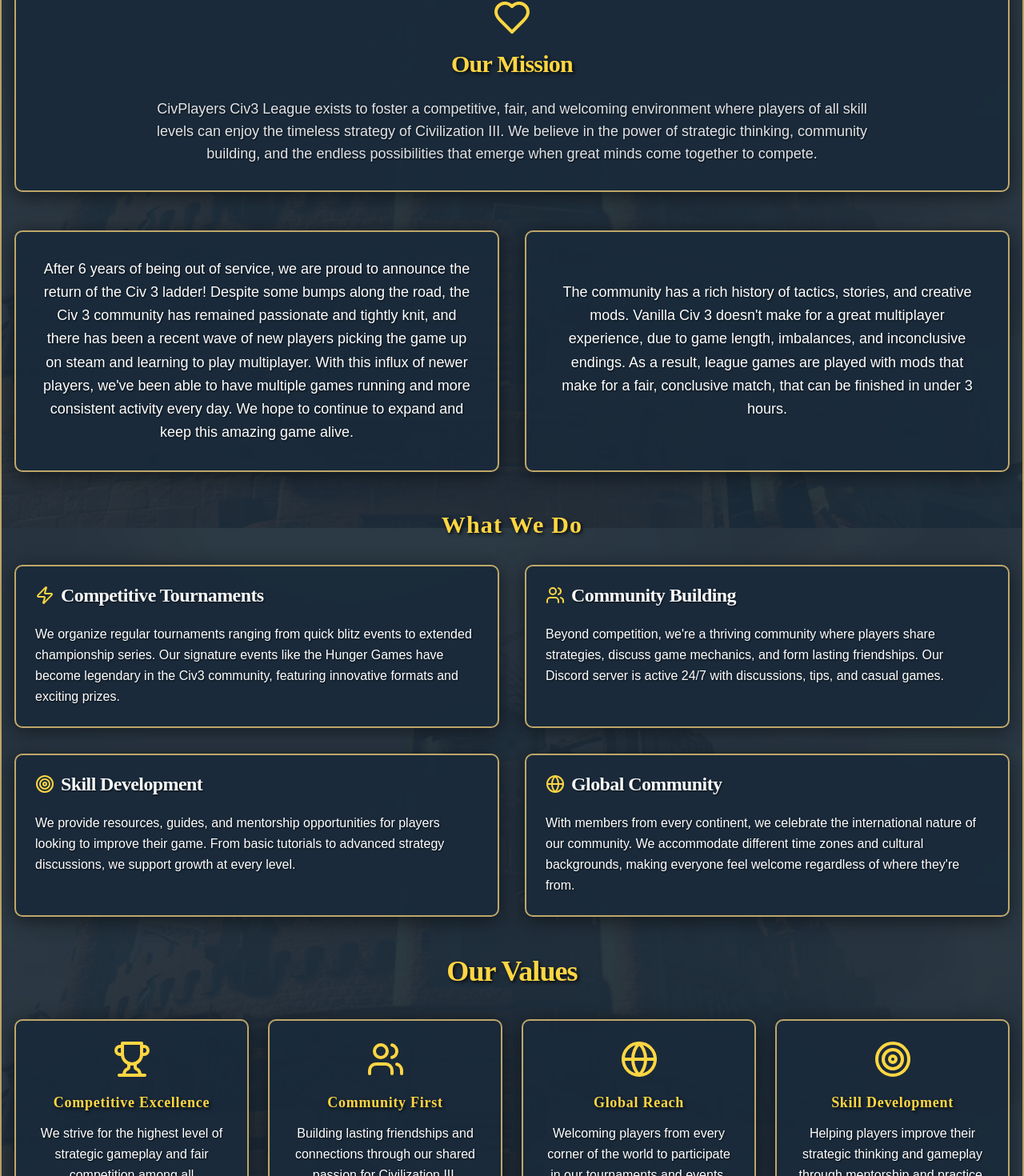
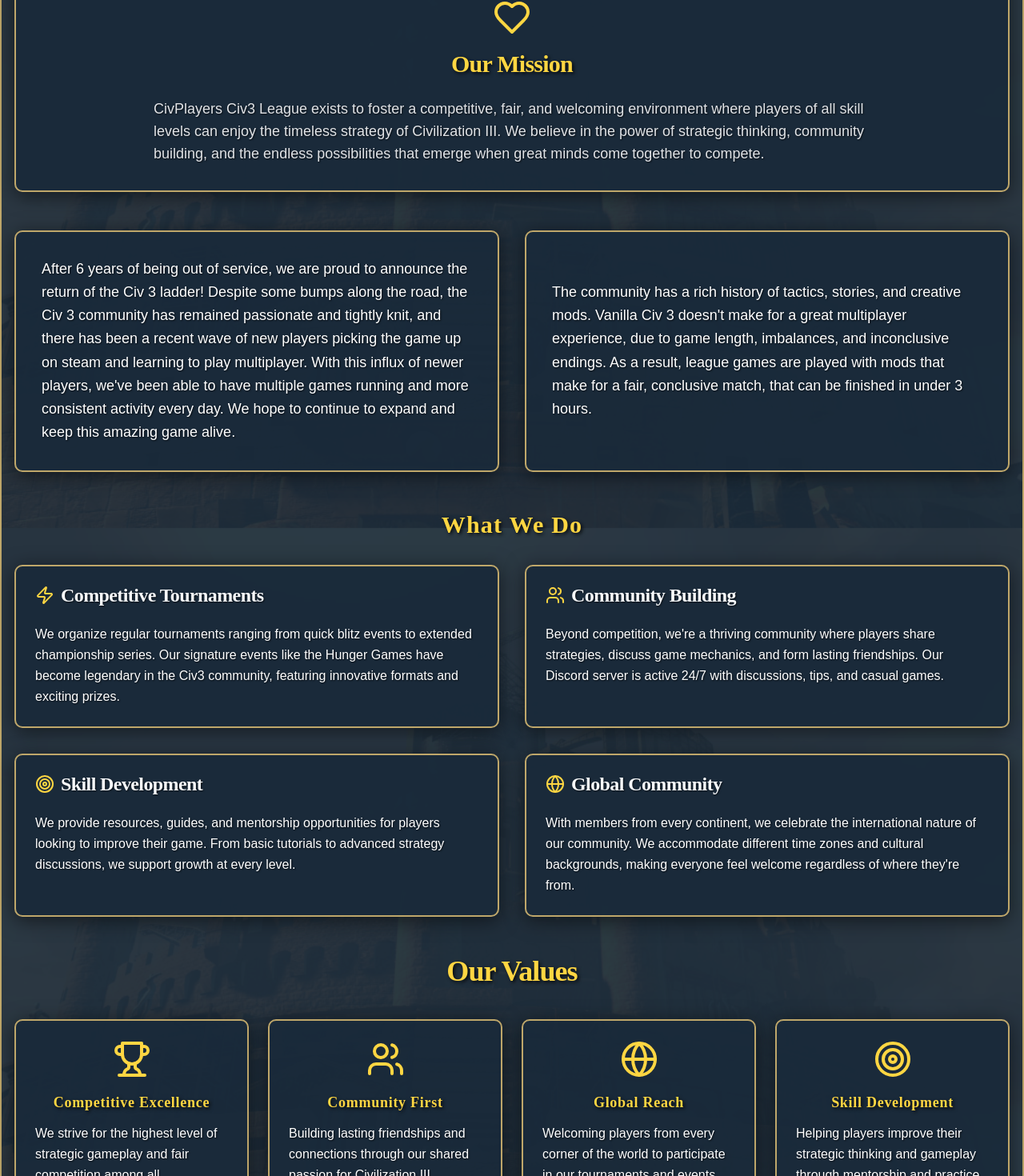
Before and after one commit to VladPocris/CivPlayers-Civ3-League, a React (Vite) app: page /CivPlayers-Civ3-League/about in a window 1280 px wide. Shown: the part 300-1770 px from the top of the page at 80% size. Built offline with nearby package versions, Linux system fonts and the light colour scheme; a web font is replaced by a local one.

Commit message:
About page left alligned

```diff
--- a/src/pages/About.tsx
+++ b/src/pages/About.tsx
@@ -40,7 +40,7 @@ const About = () => {
             About the League
           </h1>
           <div className="max-w-4xl mx-auto mb-12">
-            <p className="text-xl leading-relaxed mb-8 tracking-wide" style={{ color: '#fff' }}>
+            <p className="text-center text-xl leading-relaxed mb-8 tracking-wide" style={{ color: '#fff' }}>
               Welcome to the revived Civ 3 League - where strategy and community meet.
             </p>
           </div>
@@ -51,7 +51,7 @@ const About = () => {
           <CardContent className="p-8 text-center">
             <Heart className="w-12 h-12 text-primary mx-auto mb-4" />
             <h2 className="text-3xl font-bold text-primary mb-6 tracking-tight">Our Mission</h2>
-            <p className="text-base md:text-lg text-foreground/90 leading-relaxed max-w-4xl mx-auto tracking-normal">
+            <p className="text-left text-base md:text-lg text-foreground/90 leading-relaxed max-w-4xl mx-auto tracking-normal">
               CivPlayers Civ3 League exists to foster a competitive, fair, and welcoming environment
               where players of all skill levels can enjoy the timeless strategy of Civilization III.
               We believe in the power of strategic thinking, community building, and the endless
@@ -64,7 +64,7 @@ const About = () => {
             <div className="flex-1 flex">
               <Card className="gaming-card flex-1 flex flex-col">
                 <CardContent className="p-8 text-center flex-1 flex flex-col justify-center">
-                  <p className="text-lg leading-relaxed" style={{ color: '#fff' }}>
+                  <p className="text-left text-lg leading-relaxed" style={{ color: '#fff' }}>
                     After 6 years of being out of service, we are proud to announce the return of the Civ 3 ladder! Despite some bumps along the road, the Civ 3 community has remained passionate and tightly knit, and there has been a recent wave of new players picking the game up on steam and learning to play multiplayer. With this influx of newer players, we've been able to have multiple games running and more consistent activity every day. We hope to continue to expand and keep this amazing game alive.
                   </p>
                 </CardContent>
@@ -74,7 +74,7 @@ const About = () => {
             <div className="flex-1 flex">
               <Card className="gaming-card flex-1 flex flex-col">
                 <CardContent className="p-8 text-center flex-1 flex flex-col justify-center">
-                  <p className="text-lg leading-relaxed" style={{ color: '#fff' }}>
+                  <p className="text-left text-lg leading-relaxed" style={{ color: '#fff' }}>
                     The community has a rich history of tactics, stories, and creative mods. Vanilla Civ 3 doesn't make for a great multiplayer experience, due to game length, imbalances, and inconclusive endings. As a result, league games are played with mods that make for a fair, conclusive match, that can be finished in under 3 hours.
                   </p>
                 </CardContent>
@@ -164,7 +164,7 @@ const About = () => {
                     <IconComponent className="w-12 h-12 text-primary mb-4 flex-shrink-0" />
                     <div className="w-full">
                       <h3 className="text-lg font-semibold text-primary mb-3">{value.title}</h3>
-                      <p className="text-base leading-relaxed" style={{ color: '#fff' }}>{value.description}</p>
+                      <p className="text-left text-base leading-relaxed" style={{ color: '#fff' }}>{value.description}</p>
                     </div>
                   </CardContent>
                 </Card>
@@ -178,7 +178,7 @@ const About = () => {
           <CardContent className="p-8 text-center">
             <Trophy className="w-16 h-16 text-primary mx-auto mb-6" />
             <h2 className="text-3xl font-bold text-foreground mb-4">Join Our Community</h2>
-            <p className="text-lg text-muted-foreground mb-6 max-w-2xl mx-auto leading-relaxed">
+            <p className="text-center text-lg text-muted-foreground mb-6 max-w-2xl mx-auto leading-relaxed">
               Whether you're a seasoned veteran or new to Civilization III, there's a place for you
               in our community. Join us for competitive matches, casual games, strategy discussions,
               and lasting friendships.
```
